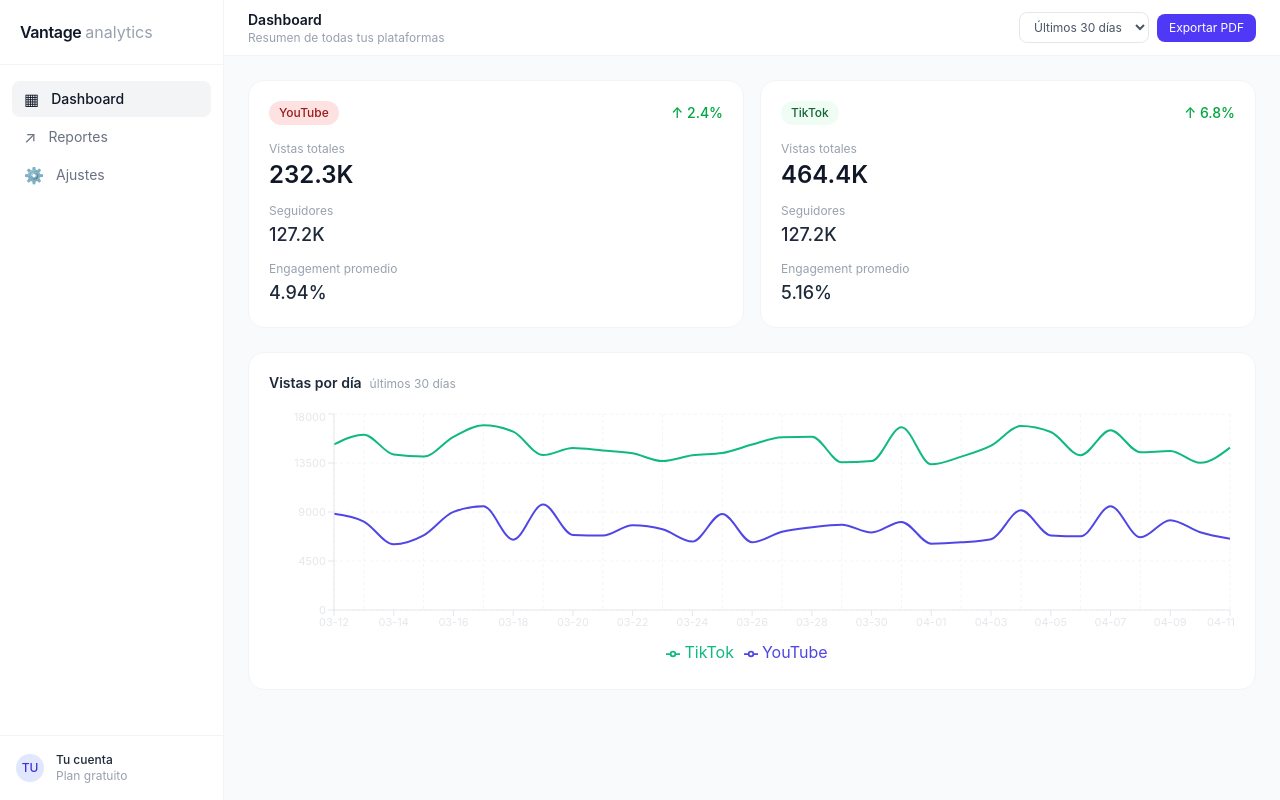
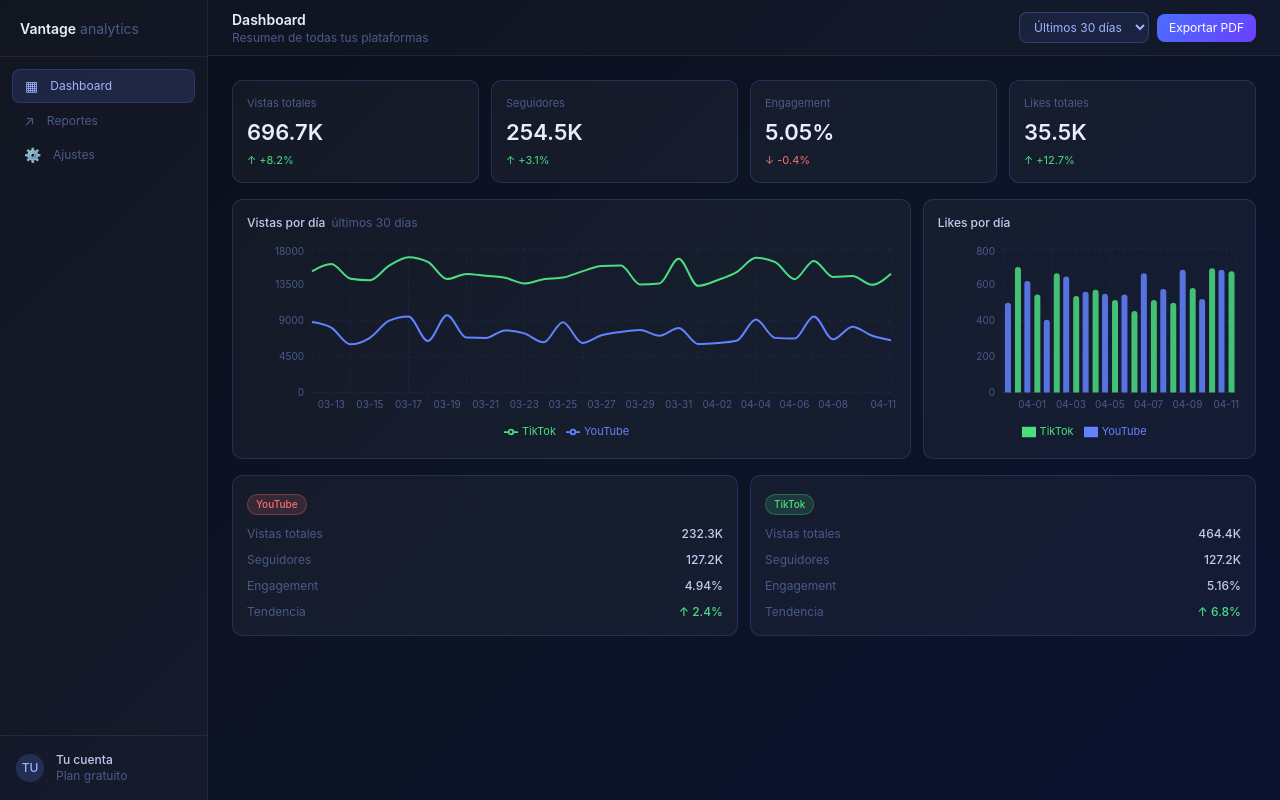
Before and after one commit to CarobethPaez/vantage-analytics, a React (Vite) app: page / in a window 1280 px wide. Built offline with nearby package versions, Linux system fonts and the light colour scheme.

Commit message:
feat: dark blue theme with KPIs and bar chart

```diff
--- a/index.html
+++ b/index.html
@@ -4,7 +4,7 @@
     <meta charset="UTF-8" />
     <link rel="icon" type="image/svg+xml" href="/favicon.svg" />
     <meta name="viewport" content="width=device-width, initial-scale=1.0" />
-    <title>vantage</title>
+    <title>Vantage</title>
   </head>
   <body>
     <div id="root"></div>
--- a/src/components/layout/AppLayout.tsx
+++ b/src/components/layout/AppLayout.tsx
@@ -7,7 +7,7 @@
   const { title, description } = usePageMeta();
 
   return (
-    <div className="flex h-screen bg-gray-50 overflow-hidden">
+    <div className="flex h-screen overflow-hidden">
       <Sidebar />
       <div className="flex-1 flex flex-col min-w-0 overflow-hidden">
         <Header title={title} description={description} />
--- a/src/components/layout/Header.tsx
+++ b/src/components/layout/Header.tsx
@@ -15,11 +15,21 @@
   const { days, setDays } = useFilters();
 
   return (
-    <header className="h-14 border-b border-gray-100 bg-white flex items-center px-6 gap-4 shrink-0">
+    <header
+      style={{
+        background: "rgba(255,255,255,0.02)",
+        borderBottom: "0.5px solid var(--border-nav)",
+      }}
+      className="h-14 flex items-center px-6 gap-4 shrink-0"
+    >
       <div className="flex-1 min-w-0">
-        <h1 className="text-sm font-semibold text-gray-900 truncate">{title}</h1>
+        <h1 style={{ color: "var(--text-primary)" }} className="text-sm font-semibold truncate">
+          {title}
+        </h1>
         {description && (
-          <p className="text-xs text-gray-400 truncate">{description}</p>
+          <p style={{ color: "var(--text-muted)" }} className="text-xs truncate">
+            {description}
+          </p>
         )}
       </div>
 
@@ -27,15 +37,27 @@
         <select
           value={days}
           onChange={(e) => setDays(Number(e.target.value))}
-          className="text-xs border border-gray-200 rounded-lg px-2.5 py-1.5 text-gray-600 bg-white focus:outline-none focus:ring-2 focus:ring-indigo-500"
+          style={{
+            background: "rgba(99,130,255,0.1)",
+            border: "0.5px solid rgba(99,130,255,0.3)",
+            color: "#a0b4ff",
+          }}
+          className="text-xs rounded-lg px-2.5 py-1.5 focus:outline-none"
         >
           {ranges.map((r) => (
-            <option key={r.days} value={r.days}>
+            <option key={r.days} value={r.days} style={{ background: "#0d1425" }}>
               {r.label}
             </option>
           ))}
         </select>
-        <button className="text-xs bg-indigo-600 hover:bg-indigo-700 text-white px-3 py-1.5 rounded-lg transition-colors">
+
+        <button
+          style={{
+            background: "linear-gradient(135deg, #4a6fff, #6a3fff)",
+            border: "none",
+          }}
+          className="text-xs text-white px-3 py-1.5 rounded-lg transition-opacity hover:opacity-90"
+        >
           Exportar PDF
         </button>
       </div>
--- a/src/components/layout/Sidebar.tsx
+++ b/src/components/layout/Sidebar.tsx
@@ -1,48 +1,69 @@
 import { NavLink } from "react-router-dom";
 
 const navItems = [
-  { to: "/",        label: "Dashboard",  icon: "▦" },
-  { to: "/reports", label: "Reportes",   icon: "↗" },
-  { to: "/settings",label: "Ajustes",    icon: "⚙" },
+  { to: "/",         label: "Dashboard", icon: "▦" },
+  { to: "/reports",  label: "Reportes",  icon: "↗" },
+  { to: "/settings", label: "Ajustes",   icon: "⚙" },
 ];
 
 export const Sidebar = () => (
-  <aside className="w-56 shrink-0 h-screen border-r border-gray-100 flex flex-col bg-white">
-    <div className="px-5 py-5 border-b border-gray-100">
-      <span className="text-base font-semibold tracking-tight text-gray-900">
+  <aside
+    style={{ background: "var(--bg-sidebar)", borderRight: "0.5px solid var(--border-nav)" }}
+    className="w-52 shrink-0 h-screen flex flex-col"
+  >
+    <div
+      style={{ borderBottom: "0.5px solid var(--border-nav)" }}
+      className="px-5 py-4"
+    >
+      <span style={{ color: "var(--text-primary)" }} className="text-sm font-semibold">
         Vantage
       </span>
-      <span className="ml-1 text-base text-gray-400">analytics</span>
+      <span style={{ color: "var(--text-muted)" }} className="text-sm ml-1">
+        analytics
+      </span>
     </div>
 
-    <nav className="flex-1 px-3 py-4 space-y-0.5">
+    <nav className="flex-1 px-3 py-3 space-y-0.5">
       {navItems.map(({ to, label, icon }) => (
         <NavLink
           key={to}
           to={to}
           end
-          className={({ isActive }) =>
-            `flex items-center gap-3 px-3 py-2 rounded-lg text-sm transition-colors ${
-              isActive
-                ? "bg-gray-100 text-gray-900 font-medium"
-                : "text-gray-500 hover:text-gray-800 hover:bg-gray-50"
-            }`
+          style={({ isActive }) =>
+            isActive
+              ? {
+                  background: "rgba(99,130,255,0.15)",
+                  color: "#a0b4ff",
+                  border: "0.5px solid rgba(99,130,255,0.2)",
+                }
+              : { color: "var(--text-muted)" }
           }
+          className="flex items-center gap-3 px-3 py-2 rounded-lg text-xs transition-colors hover:text-blue-300"
         >
-          <span className="text-base leading-none">{icon}</span>
+          <span className="text-sm leading-none">{icon}</span>
           {label}
         </NavLink>
       ))}
     </nav>
 
-    <div className="px-4 py-4 border-t border-gray-100">
+    <div
+      style={{ borderTop: "0.5px solid var(--border-nav)" }}
+      className="px-4 py-4"
+    >
       <div className="flex items-center gap-3">
-        <div className="w-7 h-7 rounded-full bg-indigo-100 flex items-center justify-center text-xs font-medium text-indigo-700">
+        <div
+          style={{ background: "rgba(99,130,255,0.2)", color: "#a0b4ff" }}
+          className="w-7 h-7 rounded-full flex items-center justify-center text-xs font-medium shrink-0"
+        >
           TU
         </div>
         <div className="min-w-0">
-          <p className="text-xs font-medium text-gray-800 truncate">Tu cuenta</p>
-          <p className="text-xs text-gray-400 truncate">Plan gratuito</p>
+          <p style={{ color: "var(--text-secondary)" }} className="text-xs font-medium truncate">
+            Tu cuenta
+          </p>
+          <p style={{ color: "var(--text-muted)" }} className="text-xs truncate">
+            Plan gratuito
+          </p>
         </div>
       </div>
     </div>
--- a/src/index.css
+++ b/src/index.css
@@ -1 +1,22 @@
 @import "tailwindcss";
+
+:root {
+  --bg-base: #0a0e1a;
+  --bg-surface: rgba(255, 255, 255, 0.04);
+  --bg-sidebar: rgba(255, 255, 255, 0.03);
+  --border-subtle: rgba(99, 130, 255, 0.2);
+  --border-nav: rgba(255, 255, 255, 0.07);
+  --text-primary: #e8eeff;
+  --text-secondary: #c0ccee;
+  --text-muted: #4a5a8a;
+  --accent-blue: #6382ff;
+  --accent-green: #4ade80;
+  --accent-red: #f87171;
+  --accent-purple: #6a3fff;
+}
+
+body {
+  background: linear-gradient(135deg, #0a0e1a 0%, #0d1425 50%, #0a1230 100%);
+  min-height: 100vh;
+  color: var(--text-primary);
+}
--- a/src/pages/DashboardPage.tsx
+++ b/src/pages/DashboardPage.tsx
@@ -1,37 +1,32 @@
 import { useMemo } from "react";
 import { useQuery } from "@tanstack/react-query";
-import { MetricCard } from "@/features/analytics/components/MetricCard";
 import { mockMetrics } from "@/lib/mock-data";
 import { useFilters } from "@/store/filters";
-import type { DashboardSummary, Metric, Platform } from "@/types";
+import type { Metric, Platform, DashboardSummary } from "@/types";
 import {
-  LineChart, Line, XAxis, YAxis, CartesianGrid,
+  LineChart, Line, BarChart, Bar,
+  XAxis, YAxis, CartesianGrid,
   Tooltip, Legend, ResponsiveContainer,
 } from "recharts";
 
-const useMetricsDirect = (platform: Platform, days: number) => {
-  return useQuery({
+const useMetricsDirect = (platform: Platform, days: number) =>
+  useQuery({
     queryKey: ["metrics", platform, days],
     queryFn: async (): Promise<Metric[]> => {
       await new Promise((r) => setTimeout(r, 300));
       const cutoff = new Date();
       cutoff.setDate(cutoff.getDate() - days);
       cutoff.setHours(0, 0, 0, 0);
-      return mockMetrics.filter((m) => {
-        return m.platform === platform && new Date(m.date) >= cutoff;
-      });
+      return mockMetrics.filter(
+        (m) => m.platform === platform && new Date(m.date) >= cutoff
+      );
     },
     staleTime: 1000 * 60 * 5,
   });
-};
 
-const buildSummary = (
-  platform: Platform,
-  data: Metric[] | undefined
-): DashboardSummary => {
-  if (!data || data.length === 0) {
+const buildSummary = (platform: Platform, data: Metric[] | undefined): DashboardSummary => {
+  if (!data || data.length === 0)
     return { platform, totalViews: 0, totalFollowers: 0, avgEngagement: 0, trend: "neutral", trendPercent: 0 };
-  }
   const totalViews     = data.reduce((s, m) => s + m.views, 0);
   const totalFollowers = data[data.length - 1].followers;
   const avgEngagement  = data.reduce((s, m) => s + m.engagement, 0) / data.length;
@@ -39,15 +34,24 @@
   const firstHalf      = data.slice(0, half).reduce((s, m) => s + m.views, 0);
   const secondHalf     = data.slice(half).reduce((s, m) => s + m.views, 0);
   const trendPercent   = firstHalf > 0 ? ((secondHalf - firstHalf) / firstHalf) * 100 : 0;
-
   return {
-    platform,
-    totalViews,
-    totalFollowers,
-    avgEngagement,
+    platform, totalViews, totalFollowers, avgEngagement,
     trend: trendPercent >= 0 ? "up" : "down",
     trendPercent: Math.abs(trendPercent),
   };
+};
+
+const card = {
+  background: "rgba(255,255,255,0.04)",
+  border: "0.5px solid rgba(99,130,255,0.2)",
+  borderRadius: "10px",
+  padding: "14px",
+};
+
+const tooltipStyle = {
+  contentStyle: { background: "#0d1425", border: "0.5px solid rgba(99,130,255,0.3)", borderRadius: "8px" },
+  labelStyle:   { color: "#a0b4ff", fontSize: 11 },
+  itemStyle:    { fontSize: 11 },
 };
 
 export const DashboardPage = () => {
@@ -58,50 +62,132 @@
   const chartData = useMemo(() => {
     if (!youtube.data || !tiktok.data) return [];
     return youtube.data.map((m, i) => ({
-      date: m.date.slice(5),
+      date:    m.date.slice(5),
       YouTube: m.views,
-      TikTok: tiktok.data![i]?.views ?? 0,
+      TikTok:  tiktok.data![i]?.views ?? 0,
     }));
   }, [youtube.data, tiktok.data]);
 
-  const ytSummary = buildSummary("youtube", youtube.data);
-  const ttSummary = buildSummary("tiktok",  tiktok.data);
-  const isLoading = youtube.isLoading || tiktok.isLoading;
+  const barData = useMemo(() => {
+    if (!youtube.data || !tiktok.data) return [];
+    return youtube.data.slice(-12).map((m, i) => ({
+      date:    m.date.slice(5),
+      YouTube: m.likes,
+      TikTok:  tiktok.data![i]?.likes ?? 0,
+    }));
+  }, [youtube.data, tiktok.data]);
 
-  if (isLoading) {
+  const yt = buildSummary("youtube", youtube.data);
+  const tt = buildSummary("tiktok",  tiktok.data);
+
+  const totalViews     = yt.totalViews + tt.totalViews;
+  const totalFollowers = yt.totalFollowers + tt.totalFollowers;
+  const avgEngagement  = ((yt.avgEngagement + tt.avgEngagement) / 2);
+  const totalLikes     = [
+    ...(youtube.data ?? []),
+    ...(tiktok.data  ?? []),
+  ].reduce((s, m) => s + m.likes, 0);
+
+  if (youtube.isLoading || tiktok.isLoading) {
     return (
       <div className="flex items-center justify-center h-64">
-        <p className="text-gray-400 text-sm">Cargando métricas...</p>
+        <p style={{ color: "var(--text-muted)" }} className="text-sm">
+          Cargando métricas...
+        </p>
       </div>
     );
   }
 
   return (
-    <div className="space-y-6">
-      <div className="grid grid-cols-1 sm:grid-cols-2 gap-4">
-        <MetricCard summary={ytSummary} />
-        <MetricCard summary={ttSummary} />
+    <div className="space-y-4">
+
+      {/* KPI cards */}
+      <div className="grid grid-cols-2 sm:grid-cols-4 gap-3">
+        {[
+          { label: "Vistas totales",  value: `${(totalViews / 1000).toFixed(1)}K`,     trend: "+8.2%",  up: true  },
+          { label: "Seguidores",      value: `${(totalFollowers / 1000).toFixed(1)}K`, trend: "+3.1%",  up: true  },
+          { label: "Engagement",      value: `${avgEngagement.toFixed(2)}%`,            trend: "-0.4%",  up: false },
+          { label: "Likes totales",   value: `${(totalLikes / 1000).toFixed(1)}K`,     trend: "+12.7%", up: true  },
+        ].map(({ label, value, trend, up }) => (
+          <div key={label} style={card}>
+            <p style={{ color: "var(--text-muted)", fontSize: 11, marginBottom: 4 }}>{label}</p>
+            <p style={{ color: "var(--text-primary)", fontSize: 22, fontWeight: 600 }}>{value}</p>
+            <p style={{ color: up ? "#4ade80" : "#f87171", fontSize: 11, marginTop: 3 }}>
+              {up ? "↑" : "↓"} {trend}
+            </p>
+          </div>
+        ))}
       </div>
 
-      <div className="bg-white border border-gray-100 rounded-2xl p-5">
-        <h2 className="text-sm font-semibold text-gray-800 mb-4">
+      {/* Gráficas */}
+      <div className="grid grid-cols-1 lg:grid-cols-3 gap-3">
+        <div style={{ ...card, gridColumn: "span 2" }}>
+          <p style={{ color: "var(--text-secondary)", fontSize: 12, fontWeight: 500, marginBottom: 12 }}>
             Vistas por día
-          <span className="ml-2 text-xs font-normal text-gray-400">
+            <span style={{ color: "var(--text-muted)", fontWeight: 400, marginLeft: 6 }}>
               últimos {days} días
             </span>
-        </h2>
-        <ResponsiveContainer width="100%" height={260}>
+          </p>
+          <ResponsiveContainer width="100%" height={200}>
             <LineChart data={chartData}>
-            <CartesianGrid strokeDasharray="3 3" stroke="#f3f4f6" />
-            <XAxis dataKey="date" tick={{ fontSize: 11 }} stroke="#e5e7eb" />
-            <YAxis tick={{ fontSize: 11 }} stroke="#e5e7eb" />
-            <Tooltip />
-            <Legend />
-            <Line type="monotone" dataKey="YouTube" stroke="#4f46e5" strokeWidth={2} dot={false} />
-            <Line type="monotone" dataKey="TikTok"  stroke="#10b981" strokeWidth={2} dot={false} />
+              <CartesianGrid strokeDasharray="3 3" stroke="rgba(99,130,255,0.1)" />
+              <XAxis dataKey="date" tick={{ fontSize: 10, fill: "#4a5a8a" }} stroke="transparent" />
+              <YAxis tick={{ fontSize: 10, fill: "#4a5a8a" }} stroke="transparent" />
+              <Tooltip {...tooltipStyle} />
+              <Legend wrapperStyle={{ fontSize: 11, color: "#4a5a8a" }} />
+              <Line type="monotone" dataKey="YouTube" stroke="#6382ff" strokeWidth={2} dot={false} />
+              <Line type="monotone" dataKey="TikTok"  stroke="#4ade80" strokeWidth={2} dot={false} />
             </LineChart>
           </ResponsiveContainer>
         </div>
+
+        <div style={card}>
+          <p style={{ color: "var(--text-secondary)", fontSize: 12, fontWeight: 500, marginBottom: 12 }}>
+            Likes por día
+          </p>
+          <ResponsiveContainer width="100%" height={200}>
+            <BarChart data={barData}>
+              <CartesianGrid strokeDasharray="3 3" stroke="rgba(99,130,255,0.1)" />
+              <XAxis dataKey="date" tick={{ fontSize: 10, fill: "#4a5a8a" }} stroke="transparent" />
+              <YAxis tick={{ fontSize: 10, fill: "#4a5a8a" }} stroke="transparent" />
+              <Tooltip {...tooltipStyle} />
+              <Legend wrapperStyle={{ fontSize: 11, color: "#4a5a8a" }} />
+              <Bar dataKey="YouTube" fill="#6382ff" opacity={0.85} radius={[3, 3, 0, 0]} />
+              <Bar dataKey="TikTok"  fill="#4ade80" opacity={0.85} radius={[3, 3, 0, 0]} />
+            </BarChart>
+          </ResponsiveContainer>
+        </div>
+      </div>
+
+      {/* Platform cards */}
+      <div className="grid grid-cols-1 sm:grid-cols-2 gap-3">
+        {[
+          { summary: yt, badge: "YouTube", badgeBg: "rgba(248,113,113,0.15)", badgeColor: "#f87171", badgeBorder: "rgba(248,113,113,0.3)" },
+          { summary: tt, badge: "TikTok",  badgeBg: "rgba(74,222,128,0.15)",  badgeColor: "#4ade80", badgeBorder: "rgba(74,222,128,0.3)"  },
+        ].map(({ summary, badge, badgeBg, badgeColor, badgeBorder }) => (
+          <div key={badge} style={card}>
+            <span style={{ background: badgeBg, color: badgeColor, border: `0.5px solid ${badgeBorder}`, fontSize: 10, fontWeight: 500, padding: "2px 8px", borderRadius: 20, display: "inline-block", marginBottom: 10 }}>
+              {badge}
+            </span>
+            <div className="space-y-2">
+              {[
+                { label: "Vistas totales",  value: `${(summary.totalViews / 1000).toFixed(1)}K`   },
+                { label: "Seguidores",      value: `${(summary.totalFollowers / 1000).toFixed(1)}K` },
+                { label: "Engagement",      value: `${summary.avgEngagement.toFixed(2)}%`           },
+                { label: "Tendencia",       value: `${summary.trend === "up" ? "↑" : "↓"} ${summary.trendPercent.toFixed(1)}%`, isUp: summary.trend === "up" },
+              ].map(({ label, value, isUp }) => (
+                <div key={label} className="flex justify-between">
+                  <span style={{ color: "var(--text-muted)", fontSize: 12 }}>{label}</span>
+                  <span style={{ color: isUp !== undefined ? (isUp ? "#4ade80" : "#f87171") : "var(--text-secondary)", fontSize: 12, fontWeight: 500 }}>
+                    {value}
+                  </span>
+                </div>
+              ))}
+            </div>
+          </div>
+        ))}
+      </div>
+
     </div>
   );
 };
```
Lines whose indentation alone changed are shown as unchanged.
